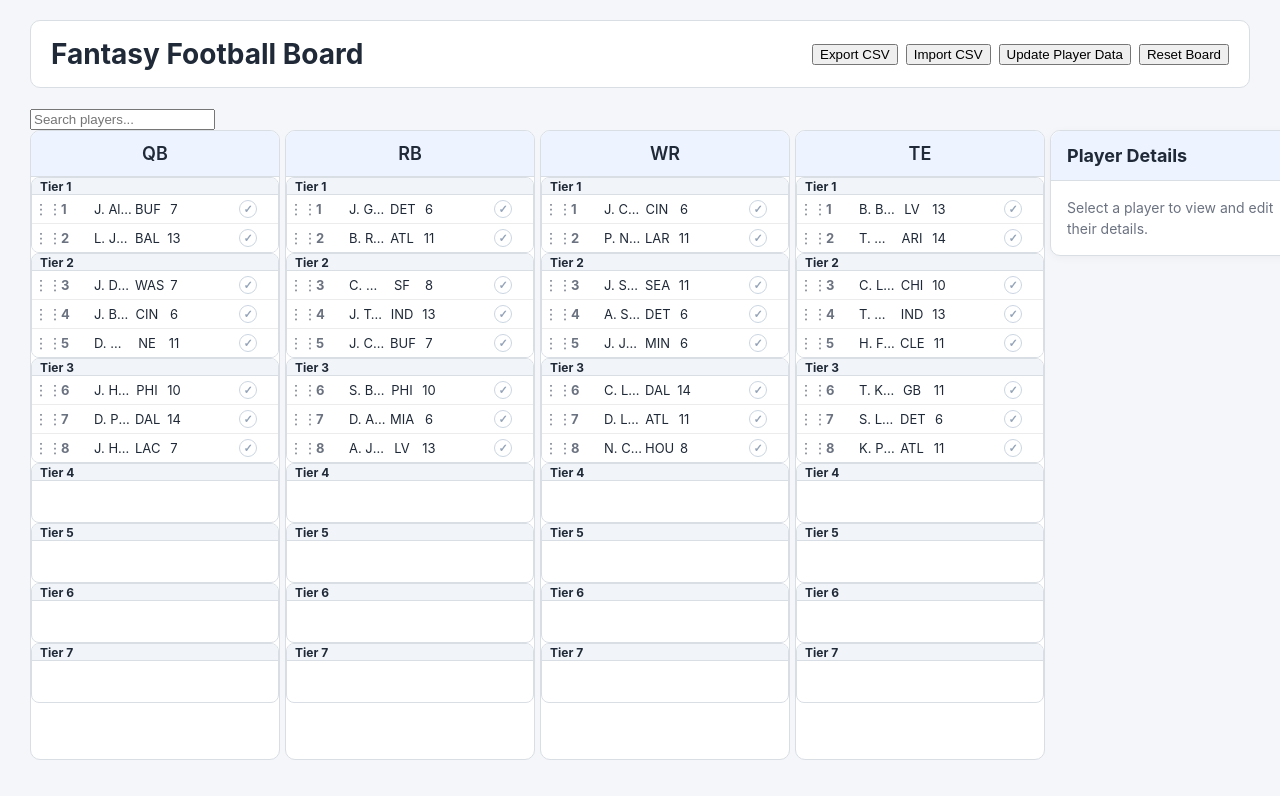
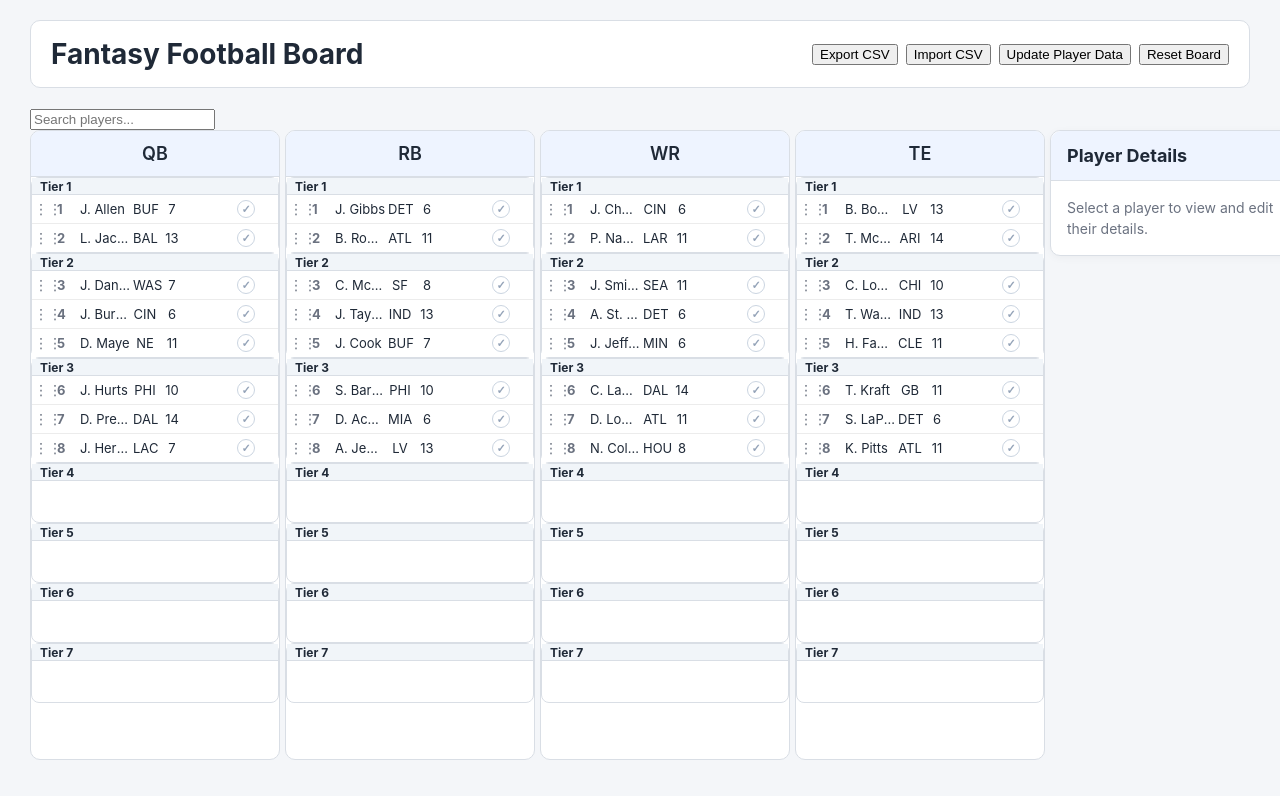
Before and after one commit to chrisadornetto-debug/fantasy-football-board, a React (Vite) app: page / in a window 1280 px wide. Shown: the top 796 px of the page. Built offline with nearby package versions, Linux system fonts and the light colour scheme.

Commit message:
style changes

```diff
--- a/src/components/SortablePlayerCard.jsx
+++ b/src/components/SortablePlayerCard.jsx
@@ -93,13 +93,13 @@ if (player.strengthOfScheduleRank === 1) {
   indicators.push({
     type: "good",
     label: "SOS",
-    title: "SOS: Favorable",
+    title: "SOS: Easy",
   });
 } else if (player.strengthOfScheduleRank === 3) {
   indicators.push({
     type: "warn",
     label: "SOS",
-    title: "SOS: Unfavorable",
+    title: "SOS: Tough",
   });
 }
 
@@ -130,7 +130,7 @@ if (
   indicators.push({
     type: "warn",
     label: "RBBC",
-    title: "Running Back by Committee",
+    title: "RBBC",
   });
 }
 
@@ -147,7 +147,7 @@ if (
   indicators.push({
     type: "warn",
     label: "BAD-QB",
-    title: "Bad QB Situation",
+    title: "Bad QB",
   });
 }
 
@@ -164,7 +164,7 @@ if (
   indicators.push({
     type: "warn",
     label: "BAD-WR",
-    title: "Bad WR Situation",
+    title: "Bad WRs",
   });
 }
   return (
--- a/src/index.css
+++ b/src/index.css
@@ -24,12 +24,14 @@ body {
   background: var(--bg);
   color: var(--text);
   font-family: Inter, Arial, sans-serif;
+
 }
 
 #root {
   max-width: 1800px;
   margin: 0 auto;
   padding: 20px 30px;
+
 }
 
 
@@ -111,7 +113,7 @@ body {
 
 .player-list {
   flex: 1;
-  overflow-y: auto;
+  overflow-y: scroll;
 }
 
 /* ===========================
@@ -121,14 +123,15 @@ body {
 .tier-container {
   flex: 1;
   min-height: 0;
-  overflow-y: auto;
+  overflow-y: scroll;
 }
 
 .tier-section {
   min-height: 60px;
 
   margin: 0px;
-  overflow: hidden;
+  overflow: visible;
+
 
   background: var(--surface);
   border: 1px solid var(--border);
@@ -189,8 +192,8 @@ body {
 
   /* Handle | Rank | Name | Team | Bye | Indicators | Drafted */
   grid-template-columns:
-    24px
-    30px
+    20px
+    20px
     minmax(0, 1fr)
     24px
     24px
@@ -202,8 +205,9 @@ body {
 
   min-height: 20px;
 
+
   /* top right bottom left */
-  padding: 2px 0 2px 2px;
+  padding: 2px 2px 2px 2px;
 
   background: var(--surface);
   border-bottom: 1px solid #ececec;
@@ -319,7 +323,7 @@ body {
 }
 
 .drafted-check.is-drafted {
-  background: #475569;
+  background: #4a4a5f;
   border-color: #475569;
   color: white;
 }
@@ -335,7 +339,7 @@ body {
   position: absolute;
 
   bottom: calc(100% + 7px);
-  left: 0%;
+  left: 80%;
 
   transform: translateX(-50%);
 
```
